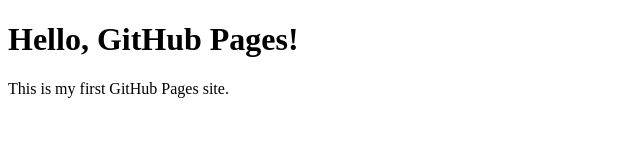
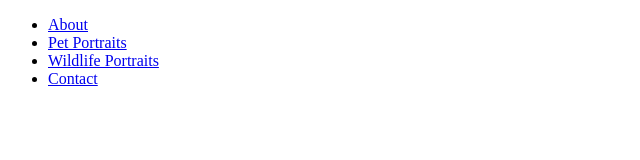
Before and after one commit to RaffKarva/raffkarva.com, a plain HTML site: page index.html in a window 1280 px wide. Shown: the whole page, without its empty margins (0-640 px from the left). Drawn offline with Linux system fonts and the light colour scheme.

Commit message:
Index.html

```diff
--- a/index.html
+++ b/index.html
@@ -1,12 +1,21 @@
 <!DOCTYPE html>
-<html lang="en">
+<html>
 <head>
-    <meta charset="UTF-8">
-    <meta name="viewport" content="width=device-width, initial-scale=1.0">
-    <title>My GitHub Page</title>
+    <link rel="stylesheet" type="text/css" href="style.css">
 </head>
 <body>
-    <h1>Hello, GitHub Pages!</h1>
-    <p>This is my first GitHub Pages site.</p>
+    <header>
+        <nav>
+            <ul>
+                <li><a href="#about">About</a></li>
+                <li><a href="#pet-portraits">Pet Portraits</a></li>
+                <li><a href="#wildlife-portraits">Wildlife Portraits</a></li>
+                <li><a href="#contact">Contact</a></li>
+            </ul>
+        </nav>
+    </header>
+    <main>
+        <!-- Your content goes here -->
+    </main>
 </body>
 </html>
```
